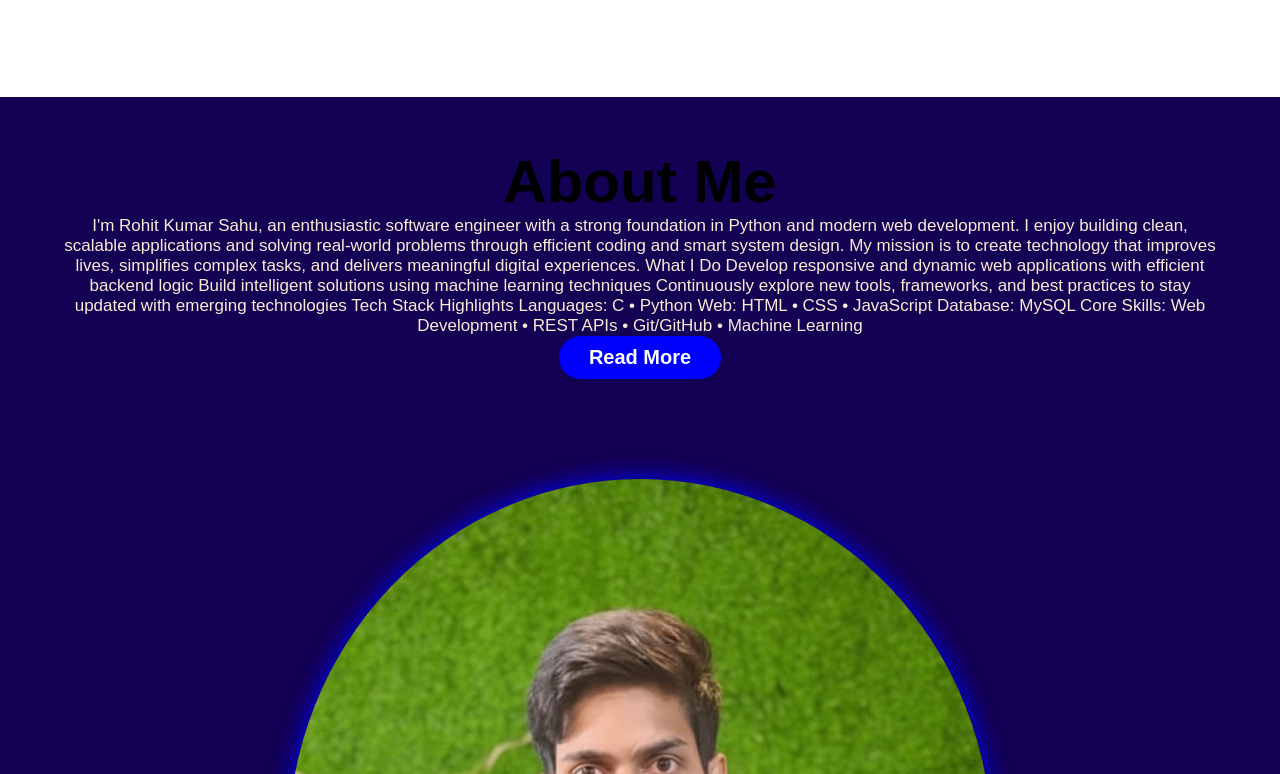
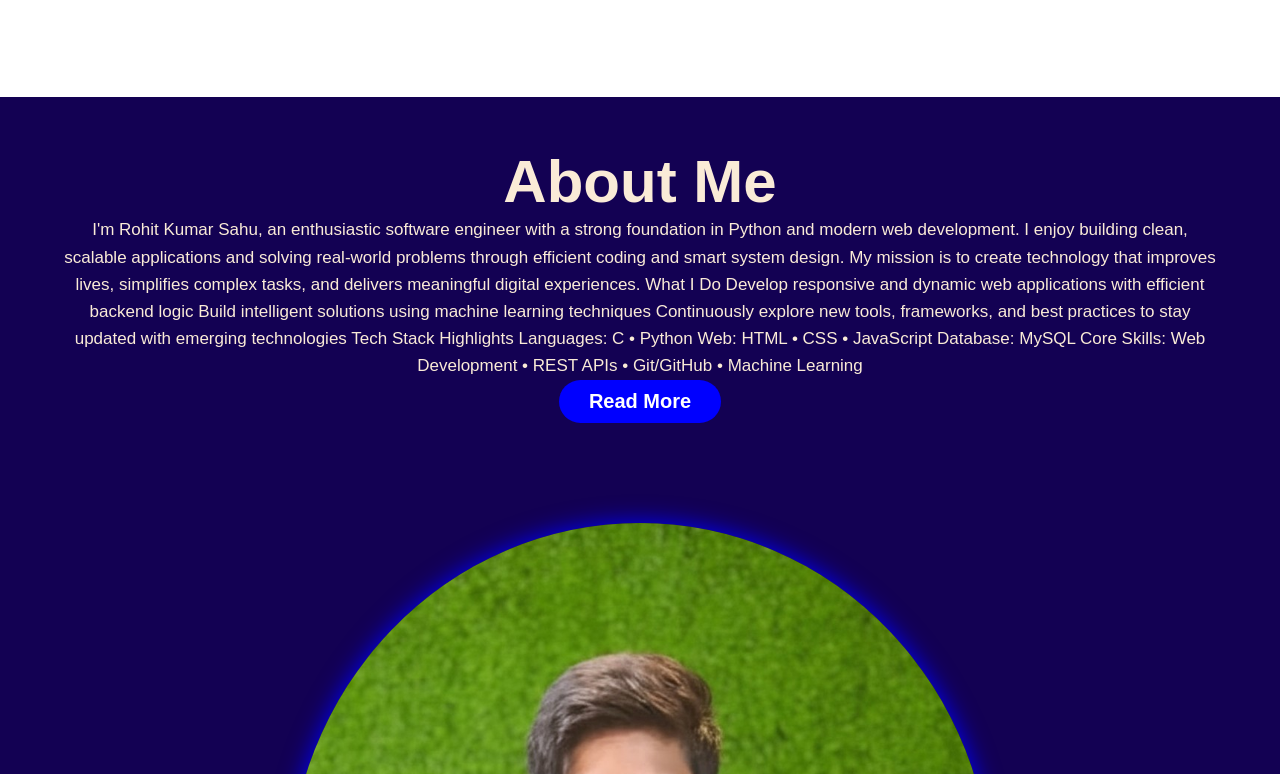
Before and after one commit to rohitkrsahu04/-PORTFOLIO, a plain HTML site: page index.html in a window 1280 px wide. Shown: the part 1386-2160 px from the top of the page. Drawn offline with nearby package versions, Linux system fonts and the light colour scheme.

Commit message:
Update style.css

```diff
--- a/style.css
+++ b/style.css
@@ -200,6 +200,7 @@ section{
     align-items: center;
     justify-content: center;
     gap: 10rem;
+    color: antiquewhite;
     background: rgb(19,1,83);
 }
 
@@ -215,6 +216,7 @@ section{
 
 .about-content p{
     font-size: 1.7rem;
+    line-height: 1.6;
     color: antiquewhite;
 }
 
```
